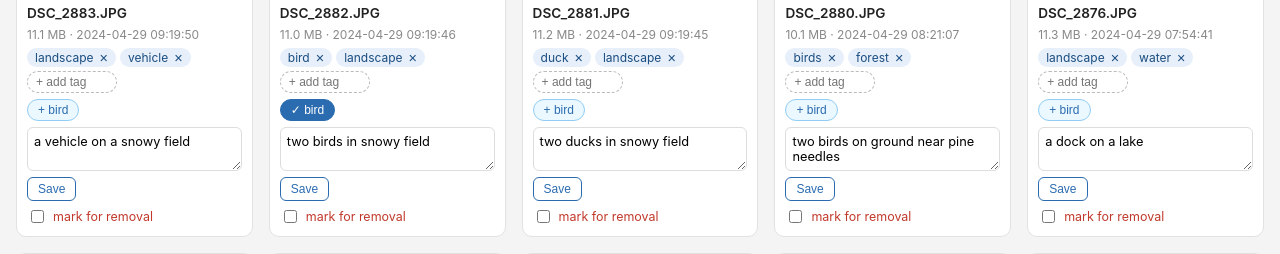
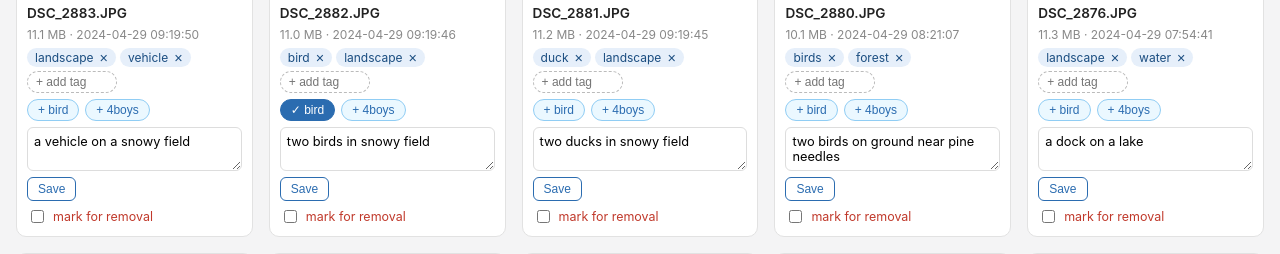
Before and after one commit to djbrowne/photo_sorting, a Flask app: page / in a window 1280 px wide. Shown: the part 1322-1576 px from the top of the page. Run offline with Flask 3, Linux system fonts and the light colour scheme; data comes from the database, SQL or seed files in the repository.

Commit message:
added '4boys' tag button

```diff
--- a/static/style.css
+++ b/static/style.css
@@ -89,6 +89,7 @@ h1 { margin: 0 0 10px; font-size: 1.4rem; }
   display: flex;
   align-items: center;
   gap: 6px;
+  flex-wrap: wrap;
 }
 .quick-tag-btn {
   font-size: 0.75rem;
--- a/templates/index.html
+++ b/templates/index.html
@@ -56,10 +56,13 @@
 
     <div class="quick-tag-row">
       {% set photo_tags = tags_by_photo.get(p['id'], []) %}
-      {% set has_bird = 'bird' in (photo_tags | map(attribute='name') | list) %}
-      <button type="button" class="quick-tag-btn{% if has_bird %} active{% endif %}" data-tag="bird" title="{% if has_bird %}Remove 'bird' tag{% else %}Add 'bird' tag{% endif %}">
-        {% if has_bird %}&check; bird{% else %}+ bird{% endif %}
-      </button>
+      {% set photo_tag_names = photo_tags | map(attribute='name') | list %}
+      {% for qtag in ['bird', '4boys'] %}
+        {% set is_active = qtag in photo_tag_names %}
+        <button type="button" class="quick-tag-btn{% if is_active %} active{% endif %}" data-tag="{{ qtag }}" title="{% if is_active %}Remove '{{ qtag }}' tag{% else %}Add '{{ qtag }}' tag{% endif %}">
+          {% if is_active %}&check; {{ qtag }}{% else %}+ {{ qtag }}{% endif %}
+        </button>
+      {% endfor %}
     </div>
 
     <textarea class="description" rows="2" placeholder="no description yet">{{ p['description'] or '' }}</textarea>
```
Also changed, not shown: app.py (line endings or trailing spaces).
